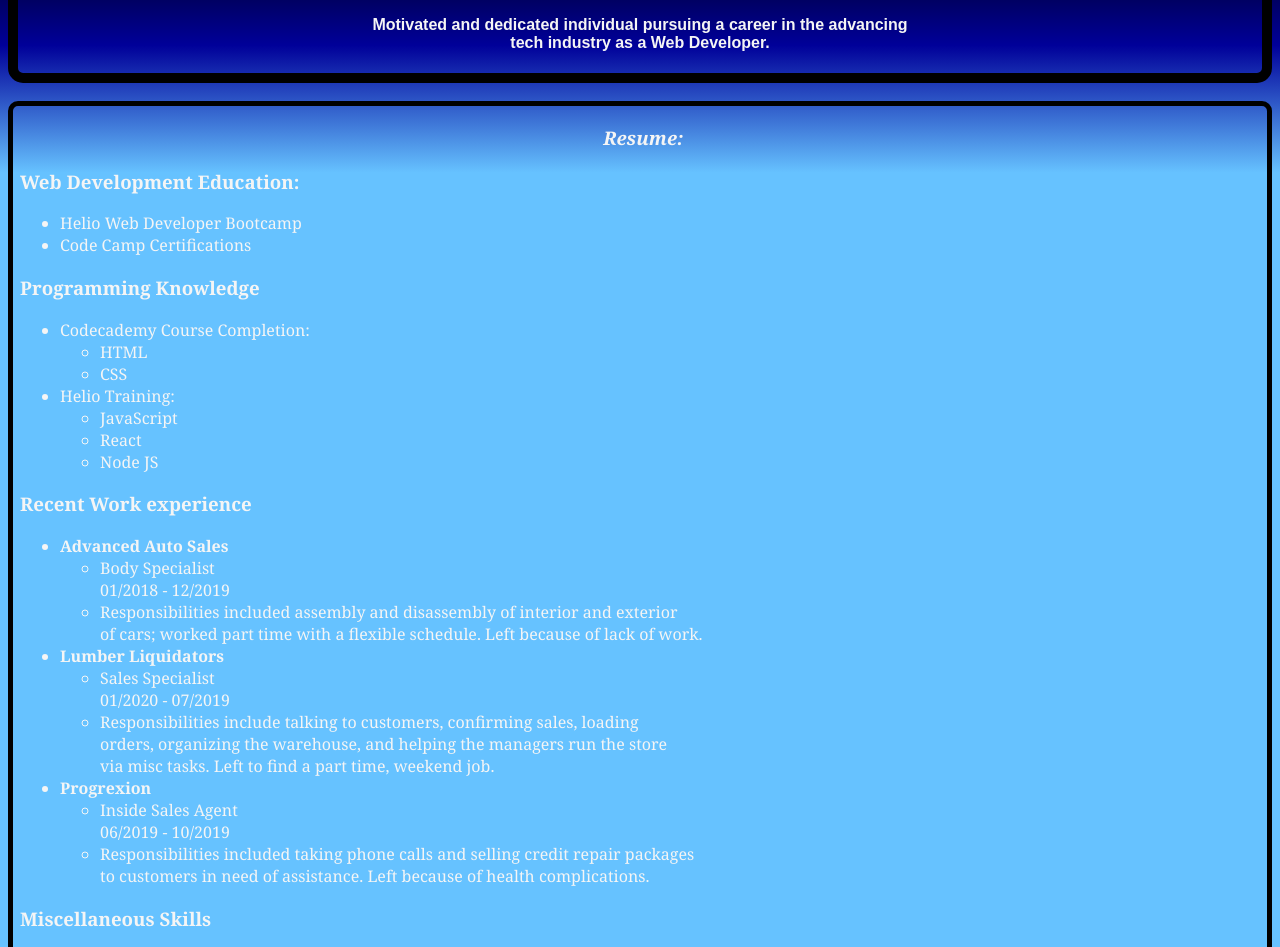
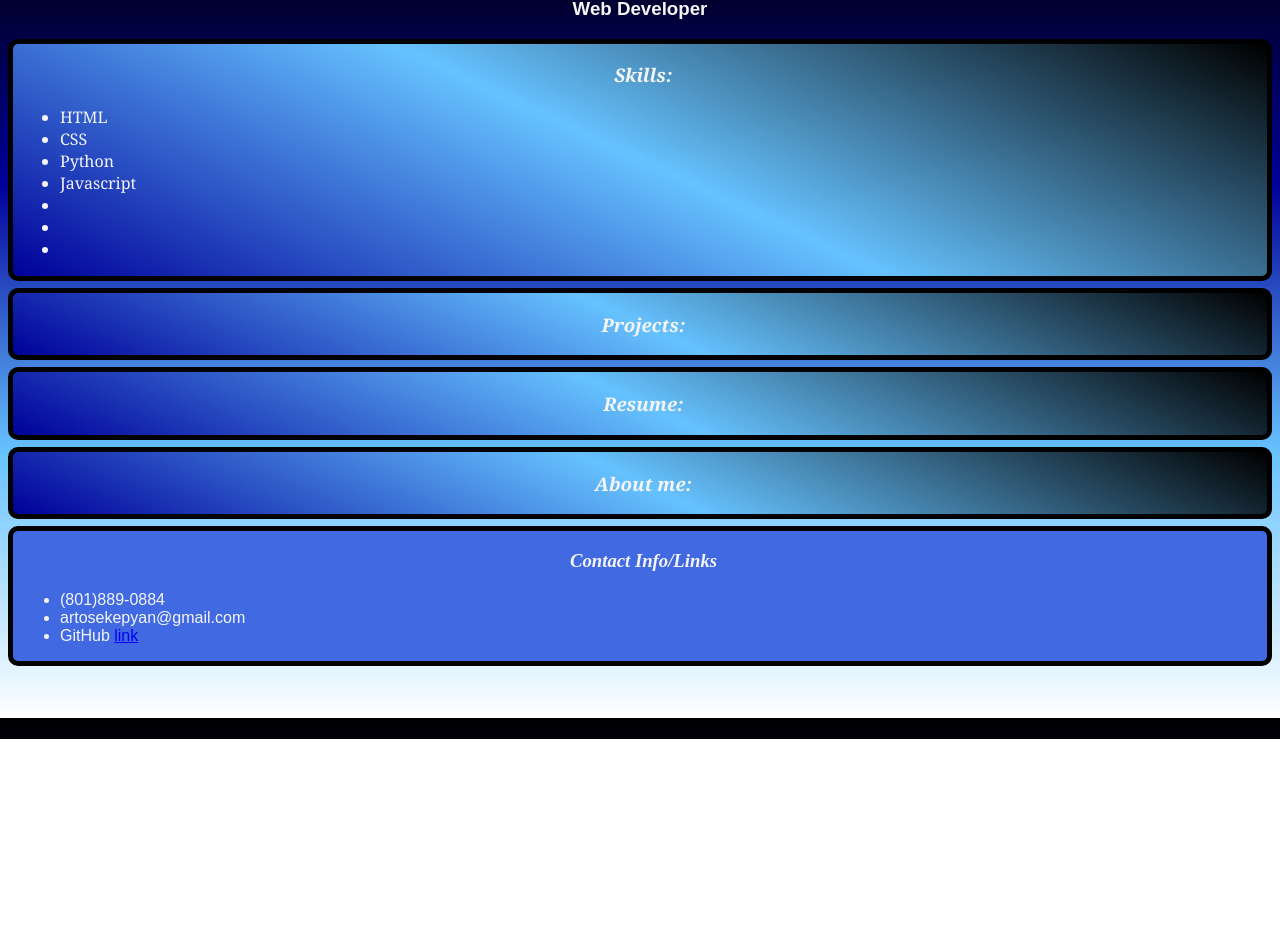
Before and after one commit to ArtoD2/Portfolio, a plain HTML site: page portfolioHTML.html in a window 1280 px wide. Shown: the part 82-1029 px from the top of the page. After the commit the page ends 821 px from the top, so only its background shows below. Drawn offline with Linux system fonts and the light colour scheme.

Commit message:
second commit

```diff
--- a/portfolioCSS.css
+++ b/portfolioCSS.css
@@ -1,28 +1,36 @@
-.colors {
-    background: linear-gradient(black, #000099, #66c2ff, #66c2ff, #66c2ff, #66c2ff, #66c2ff, #66c2ff, #66c2ff, #66c2ff, #ffeee6);
+html {
+    height: 100%;
+}
+.bod {
+    background: linear-gradient(black, #000099, #66c2ff, white);
     color: whitesmoke;
+    height: 100%;
+    /*background-position: center;
+    background-repeat: no-repeat;
+    background-size: cover;*/
 }
 .center {
     text-align: center;
 }
-.padding {
+/*.padding {
     border-radius: 15px;
     border-color: black;
     border-width: 10px;
     border-style: solid;
     /*background-color: royalblue;*/
+
+.padding {
+    border-color: black;
+    border-radius: 10px;
+    border-width: 5px;
+    border-style: solid;
+    background: linear-gradient(25deg, #000099, #66c2ff, black);
+    padding-left: 7px;
+    margin-top: 7px;
 }
 .paddingTwo {
+    border-color: black;
     border-radius: 10px;
-    border-color: black;
-    border-width: 5px;
-    border-style: solid;
-    /*background-color:teal;*/
-    padding-left: 7px;
-}
-.paddingThree {
-    border-radius: 10px;
-    border-color: black;
     border-width: 5px;
     border-style: solid;
     background-color:royalblue;
--- a/portfolioHTML.html
+++ b/portfolioHTML.html
@@ -1,74 +1,42 @@
 <!DOCTYPE html>
 <html>
+
 <link rel="stylesheet" type="text/css" href="portfolioCSS.css">
-<div class="center padding fontArial">
+<div  class="center fontArial">
     <head id="Head of the website">
         <title>Portfolio: Arto Sekepyan</title>
         <h1>Arto Sekepyan</h1>
-        <h4>Motivated and dedicated individual pursuing a career in the advancing <br>
-        tech industry as a Web Developer.</h4>
+        <h3>Web Developer</h3>
     </head>
 </div>
 <div>
-    <body id="Resume" class="colors">
-    <br>
-    <form class="paddingTwo fontGeorgia">
-        <h3 class="center"><em>Resume:</em></h3>
-        <h3>Web Development Education:</h3>
-        <ul>
-            <li>Helio Web Developer Bootcamp</li>
-            <li>Code Camp Certifications</li>
-        </ul>
-        <h3>Programming Knowledge</h3>
-        <ul>
-            <li>Codecademy Course Completion:</li>
+    <body id="Resume" class="bod">
+        <form id="skills"class="padding fontGeorgia">
+            <h3 class="center"><em>Skills:</em></h3>
             <ul>
                 <li>HTML</li>
                 <li>CSS</li>
+                <li>Python</li>
+                <li>Javascript</li>
+                <li></li>
+                <li></li>
+                <li></li>
             </ul>
-                <li>Helio Training:</li>
+        </form>
+        <form id="Projects"class="padding fontGeorgia">
+            <h3 class="center"><em>Projects:</em></h3>
             <ul>
-                    <li>JavaScript</li>
-                    <li>React</li>
-                    <li>Node JS</li>
+
             </ul>
-        </ul>
-        <h3>Recent Work experience</h3>
-        <ul>
-            <li  id="car job"><strong>Advanced Auto Sales</strong></li>
-            <ul>
-                <li>Body Specialist<br>
-                01/2018 - 12/2019</li>
-                <li>Responsibilities included assembly and disassembly of interior and exterior <br>
-                    of cars; worked part time with a flexible schedule. Left because of lack of work.</li>
-            </ul>
-            <li  id="lumber job"><strong>Lumber Liquidators</strong></li>
-            <ul>
-                <li>Sales Specialist<br>
-                    01/2020 - 07/2019</li>
-                <li>Responsibilities include talking to customers, confirming sales, loading <br>
-                    orders, organizing the warehouse, and helping the managers run the store <br>
-                    via misc tasks. Left to find a part time, weekend job.</li>
-            </ul>
-            <li id="call center job"><strong>Progrexion</strong></li>
-            <ul>
-                <li>Inside Sales Agent<br>
-                    06/2019 - 10/2019</li>
-                <li>Responsibilities included taking phone calls and selling credit repair packages <br>
-                    to customers in need of assistance. Left because of health complications. </li>
-            </ul>
-        </ul>
-        <h3>Miscellaneous Skills</h3>
-        <ul>
-            <li>Works well with others, problem solver, and detail oriented.</li>
-            <li>Above average math and computer knowledge.</li>
-            <li>Years of retail, customer service, and sales experience.</li>
-        </ul>
-    </body>
         </form>
-</div>
-<div>
-    <form id="Contact Information" class="paddingThree">
+        <form id="Resume"class="padding fontGeorgia">
+            <h3 class="center"><em>Resume:</em></h3>
+
+        </form>
+        <form id="personal info"class="padding fontGeorgia">
+            <h3 class="center"><em>About me:</em></h3>
+        </form>
+        <form id="Contact Information" class="paddingTwo">
             <h3 class="center"><em>Contact Info/Links</em></h3>
             <ul class="fontArial">
                 <li>(801)889-0884</li>
@@ -76,6 +44,6 @@
                 <li>GitHub <a href=https://github.com/ArtoD2 target="_blank">link</a></li>
             </ul>
         </form>
-<div>
     </body>
+</div>
 </html>
```
Lines whose indentation alone changed are shown as unchanged.
